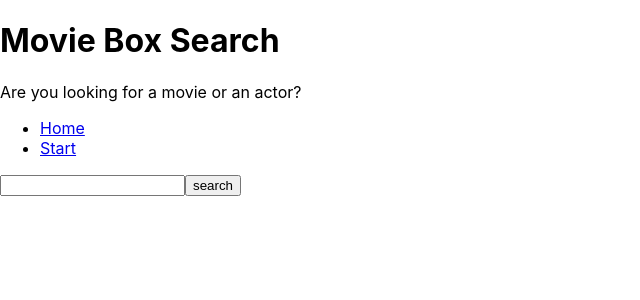
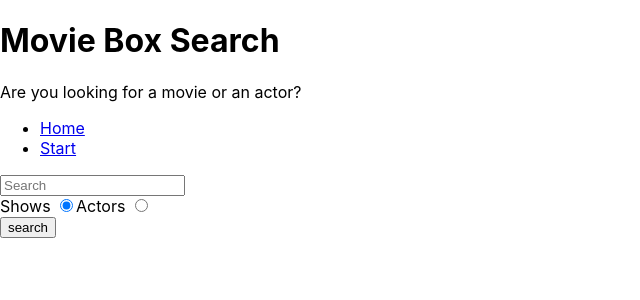
Before and after one commit to rossKulyk/movie-box-search, a React (Create React App) app: page / in a window 1280 px wide. Shown: the top 300 px of the page, without its empty margins (0-640 px from the left). Built offline with nearby package versions, Linux system fonts and the light colour scheme.

Commit message:
added radio btns for search actors or movies

```diff
--- a/src/pages/Home.js
+++ b/src/pages/Home.js
@@ -5,6 +5,9 @@
 export default function Home() {
     const [input, setInput] = useState("");
     const [results, setResults] = useState(null);
+    const [searchOption, setSearchOption] = useState("shows");
+    // boolean to display if searchOption is true
+    const isShowsSearch = searchOption === "shows";
 
     function onInputchange(evt) {
         setInput(evt.target.value);
@@ -12,15 +15,8 @@
     }
 
     function onSearch() {
-        // https://api.tvmaze.com/search/shows?q=girls
-        // fetch(`https://api.tvmaze.com/search/shows?q=${input}`)
-        //     .then((response) => response.json())
-        //     .then((result) => {
-        //         console.log("FETCH RESULT > ", result);
-        //         setResults(result);
-        //     });
-        apiGet(`/search/shows?q=${input}`).then((result) => {
-            console.log("onSearch result > ", result);
+        apiGet(`/search/${searchOption}?q=${input}`).then((result) => {
+            // console.log("onSearch result > ", result);
             setResults(result);
         });
     }
@@ -39,25 +35,55 @@
             return <div>No results</div>;
         }
         if (results && results.length > 0) {
-            return (
-                <div>
-                    {results.map((item) => {
-                        return <div key={item.show.id}>{item.show.name}</div>;
-                    })}
-                </div>
-            );
+            // teneraty, return based on fetched result, item-show or item-person
+            return results[0].show
+                ? results.map((item) => {
+                      return <div key={item.show.id}>{item.show.name}</div>;
+                  })
+                : results.map((item) => {
+                      return <div key={item.person.id}>{item.person.name}</div>;
+                  });
         }
         return null;
     }
+
+    function onRadioChange(evt) {
+        // evt.target.value
+        setSearchOption(evt.target.value);
+    }
+    // console.log("SearchOption > ", searchOption);
 
     return (
         <MainPageLayout>
             <input
                 type="text"
+                placeholder="Search"
                 onChange={onInputchange}
                 onKeyDown={onKeyDown}
                 value={input}
             />
+            <div>
+                <label htmlFor="shows-search">
+                    Shows{" "}
+                    <input
+                        id="shows-search"
+                        type="radio"
+                        value="shows"
+                        onChange={onRadioChange}
+                        checked={isShowsSearch}
+                    />
+                </label>
+                <label htmlFor="actors-search">
+                    Actors{" "}
+                    <input
+                        id="actors-search"
+                        type="radio"
+                        value="people"
+                        onChange={onRadioChange}
+                        checked={!isShowsSearch}
+                    />
+                </label>
+            </div>
             <button type="button" onClick={onSearch}>
                 search
             </button>
```
